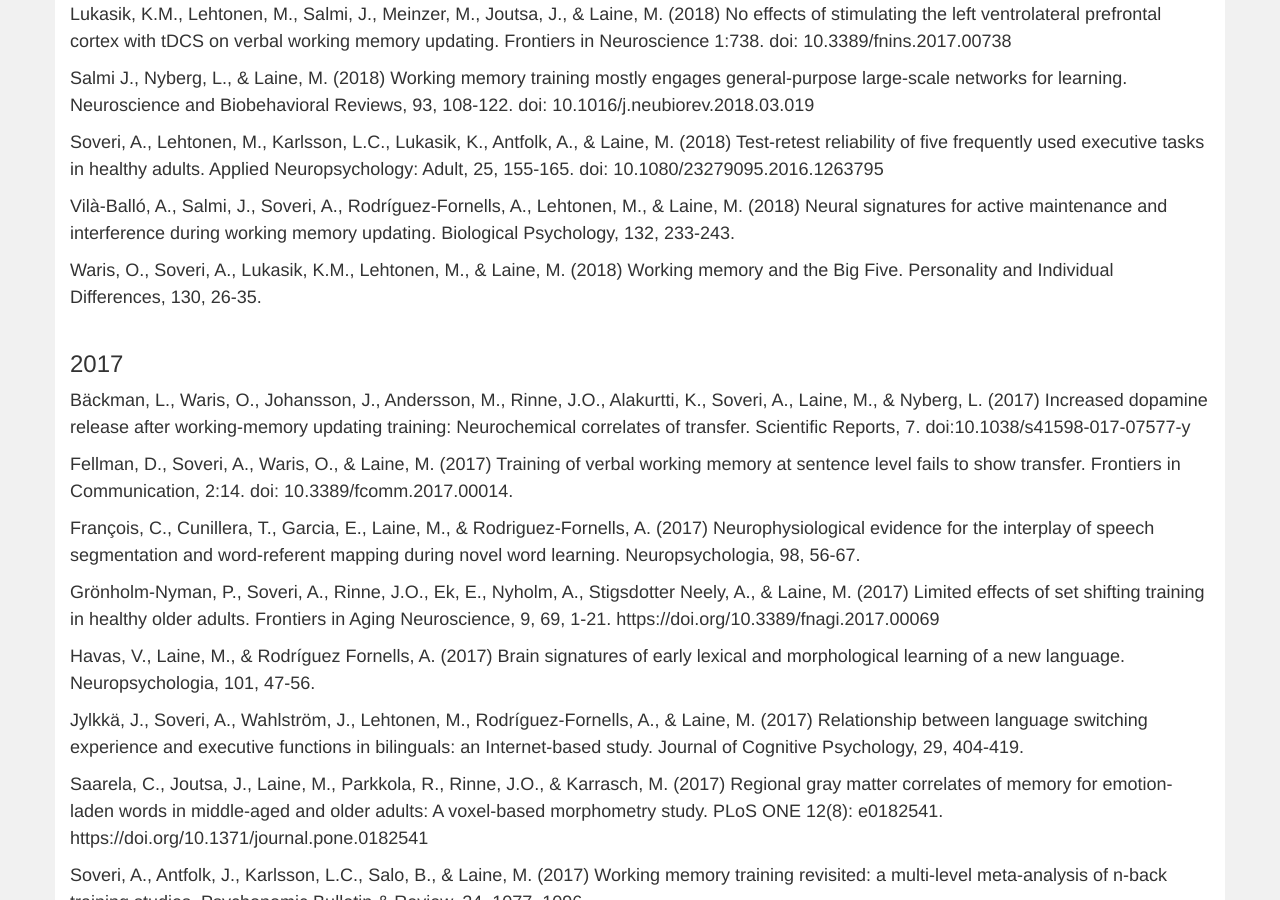
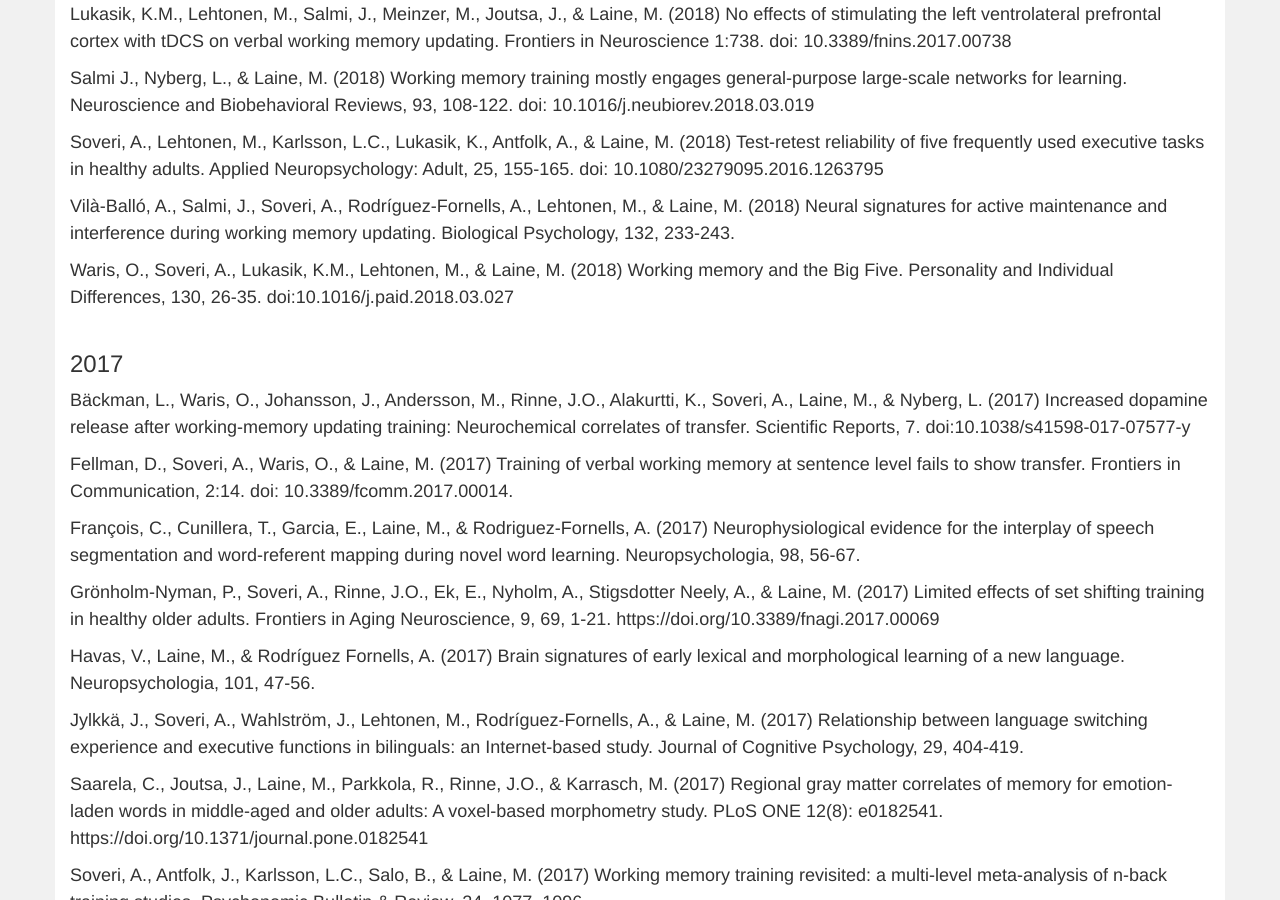
Before and after one commit to dlfell/braintrain, a Jekyll site: the page built from publications.html, in a window 1280 px wide and 900 px high, scrolled down 730 px. Built offline with Jekyll 4.4.1, drawn with Linux system fonts in a browser that asks for light colours; nearby versions of some CDN libraries.

Commit message:
Update publications.html

```diff
--- a/publications.html
+++ b/publications.html
@@ -25,7 +25,7 @@ layout: default
         <li>Salmi J., Nyberg, L., & Laine, M. (2018) Working memory training mostly engages general-purpose large-scale networks for learning. Neuroscience and Biobehavioral Reviews, 93, 108-122. doi: 10.1016/j.neubiorev.2018.03.019</li>
         <li>Soveri, A., Lehtonen, M., Karlsson, L.C., Lukasik, K., Antfolk, A., & Laine, M. (2018) Test-retest reliability of five frequently used executive tasks in healthy adults. Applied Neuropsychology: Adult, 25, 155-165. doi: 10.1080/23279095.2016.1263795</li>
         <li>Vilà-Balló, A., Salmi, J., Soveri, A., Rodríguez-Fornells, A., Lehtonen, M., & Laine, M. (2018) Neural signatures for active maintenance and interference during working memory updating. Biological Psychology, 132, 233-243.</li>
-        <li>Waris, O., Soveri, A., Lukasik, K.M., Lehtonen, M., & Laine, M. (2018) Working memory and the Big Five. Personality and Individual Differences, 130, 26-35.</li>
+        <li>Waris, O., Soveri, A., Lukasik, K.M., Lehtonen, M., & Laine, M. (2018) Working memory and the Big Five. Personality and Individual Differences, 130, 26-35. doi:10.1016/j.paid.2018.03.027</li>
     </ul>
 </div>
 
```
